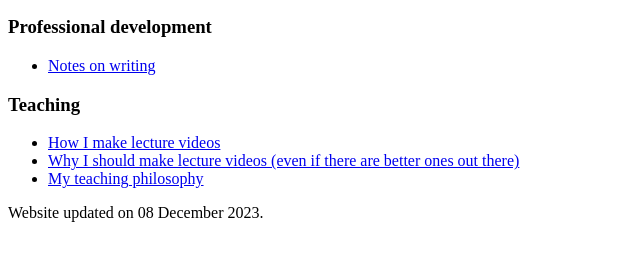
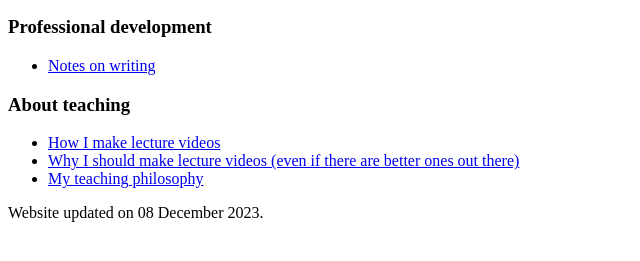
Before and after one commit to kamperh/kamperh.github.io, a Jekyll site: the page built from notes.md, in a window 1280 px wide. Shown: the part 299-560 px from the top of the page, without its empty margins (0-640 px from the left). Built offline with Jekyll 4.4.1, drawn with Linux system fonts in a browser that asks for light colours; a style sheet for code colours, icons or effects is not loaded.

Commit message:
Update notes.md

```diff
--- a/notes.md
+++ b/notes.md
@@ -24,7 +24,7 @@ order: 1
 - [Notes on writing](/notes/writing)
 
 
-### Teaching
+### About teaching
 
 - [How I make lecture videos]({% post_url 2021-03-12-making-lecture-videos %})
 - [Why I should make lecture videos (even if there are better ones out there)]({% post_url 2021-01-15-why-lecture-videos %})
```
